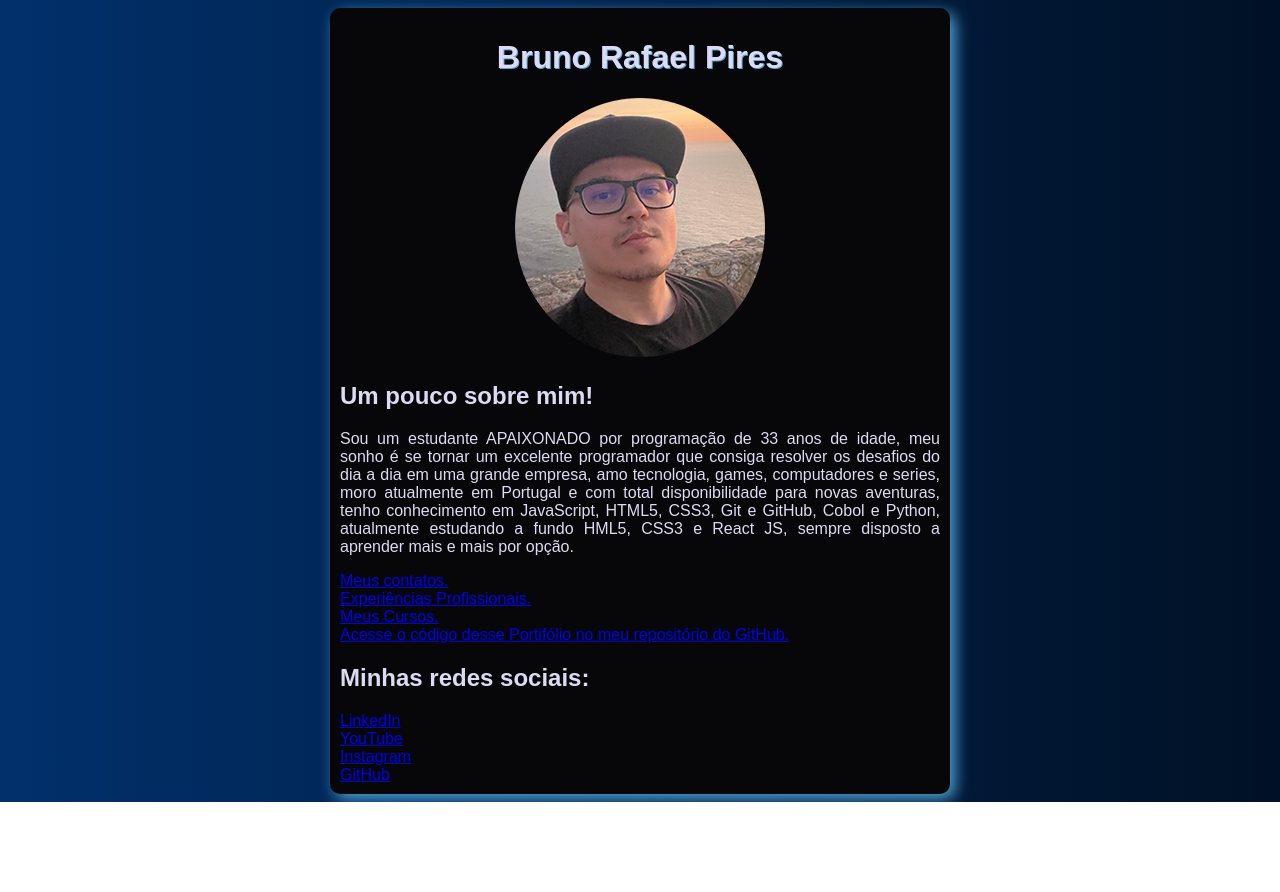
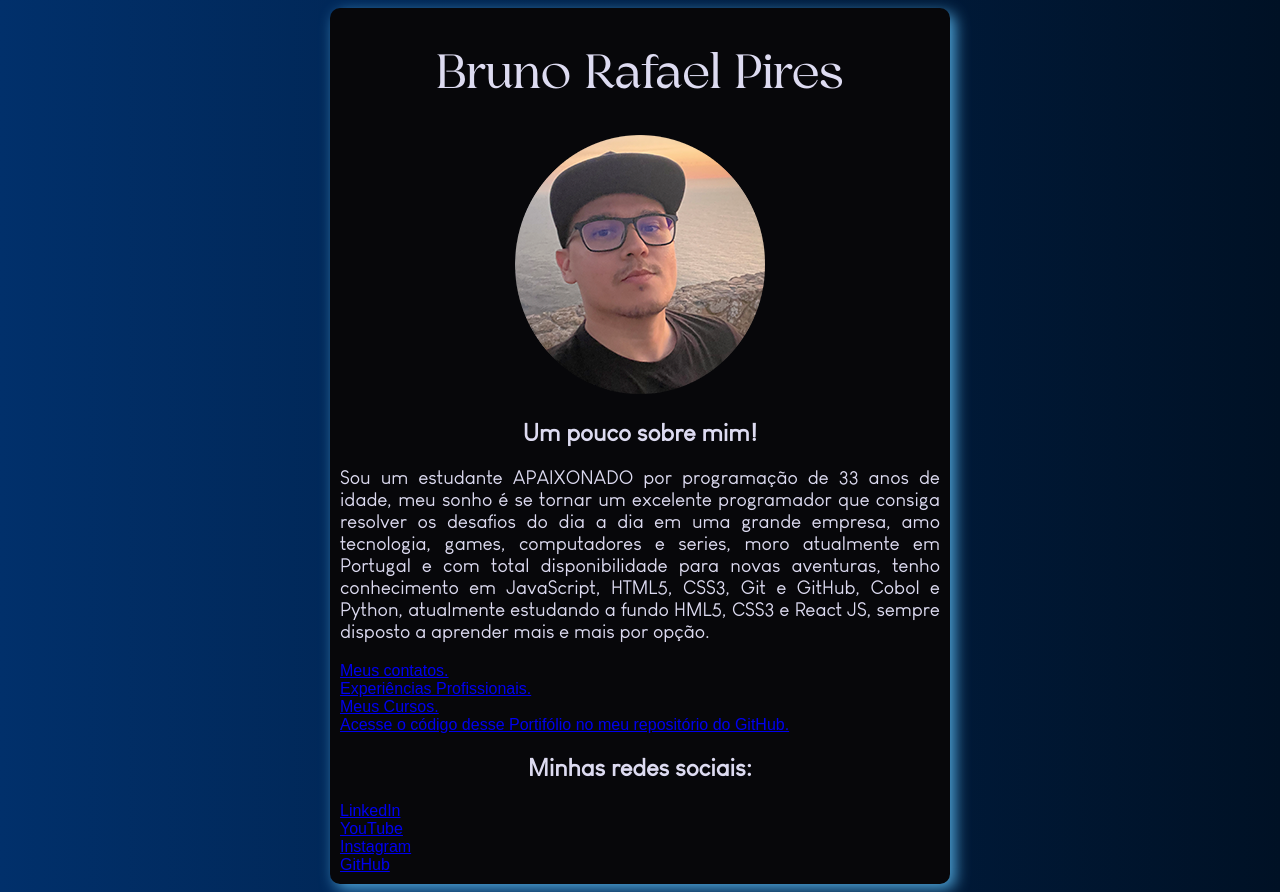
Before and after one commit to BRP448/Meu-Portfolio, a plain HTML site: page index.html in a window 1280 px wide. Before the commit the page ends 802 px from the top, so only its background shows below. Drawn offline with Linux system fonts and the light colour scheme.

Commit message:
Font Style

```diff
--- a/style.css
+++ b/style.css
@@ -1,4 +1,14 @@
 @charset "UTF-8";
+
+@font-face {
+    font-family: fontNome;
+    src: url(fonts/Binerka.otf),
+}
+
+@font-face {
+    font-family: fontP;
+    src: url(fonts/Louis\ George\ Cafe.ttf);
+}
 
 * {
     font-family: Arial, Helvetica, sans-serif;
@@ -18,18 +28,26 @@ main {
 }
 
 p {
+    font-family: fontP;
     color: #DDDBF1;
     text-align: justify;
+    font-size: 1.2em;
 }
 
 h1 {
+    font-family: fontNome;
     color: #DDDBF1;
     text-align: center;
-    text-shadow: 1px 1px 0px #4EA5D9;
+    /*text-shadow: 1px 1px 0px #4EA5D9;*/
+    font-size: 3em;
+    font-weight: lighter;
+    font-style: normal;
 }
 
 h2 {
+    font-family: fontP;
     color: #DDDBF1;
+    text-align: center;
 }
 
 h3 {
--- a/style2.css
+++ b/style2.css
@@ -1,4 +1,9 @@
 @charset "UTF-8";
+
+@font-face {
+    font-family: font2p;
+    src: url(fonts/Louis\ George\ Cafe.ttf);
+}
 
 * {
     font-family: Arial, Helvetica, sans-serif;
@@ -9,6 +14,7 @@ body {
 }
 
 main {
+
     background-color: #DDDBF1;
     border-radius: 10px;
     box-shadow: 5px 5px 15px #4EA5D9;
@@ -18,17 +24,29 @@ main {
 }
 
 h1 {
+    font-family: font2p;
     color: #07070A;
     text-align: center;
     text-shadow: 1px 1px 0px #4EA5D9;
+    font-size: 2.3em;
 }
 
 h2 {
+    font-family: font2p;
     color: #07070A;
     text-shadow: 1px 1px 0px #4EA5D9;
+    font-size: 1.5em;
 }
 
 p {
+    font-family: font2p;
     color: #07070A;
     text-align: justify;
+    font-size: 1.1em;
 }
+
+li {
+    font-family: font2p;
+    color: #07070A;
+    font-size: 1.1em;
+}
```
Also changed, not shown: fonts/Binerka.otf (added), fonts/Louis George Cafe.ttf (added), fonts/University.otf (added).
